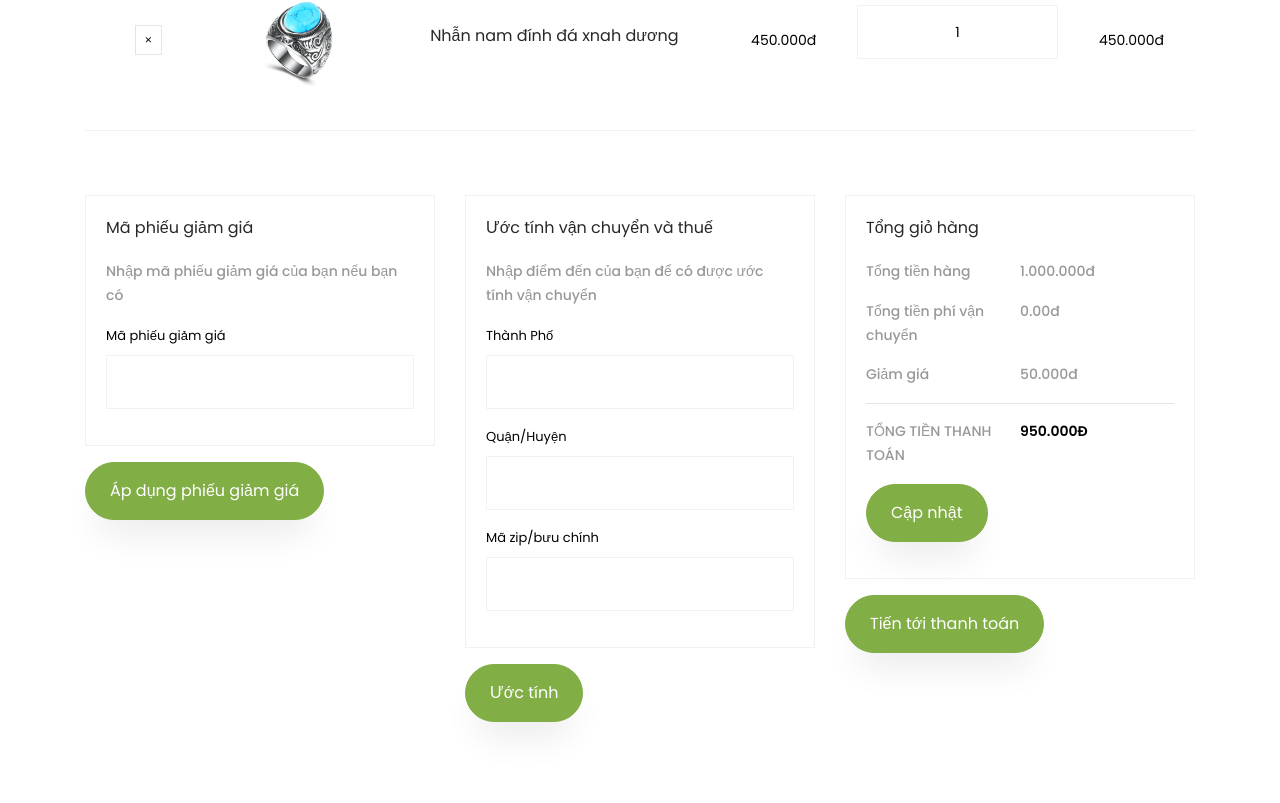
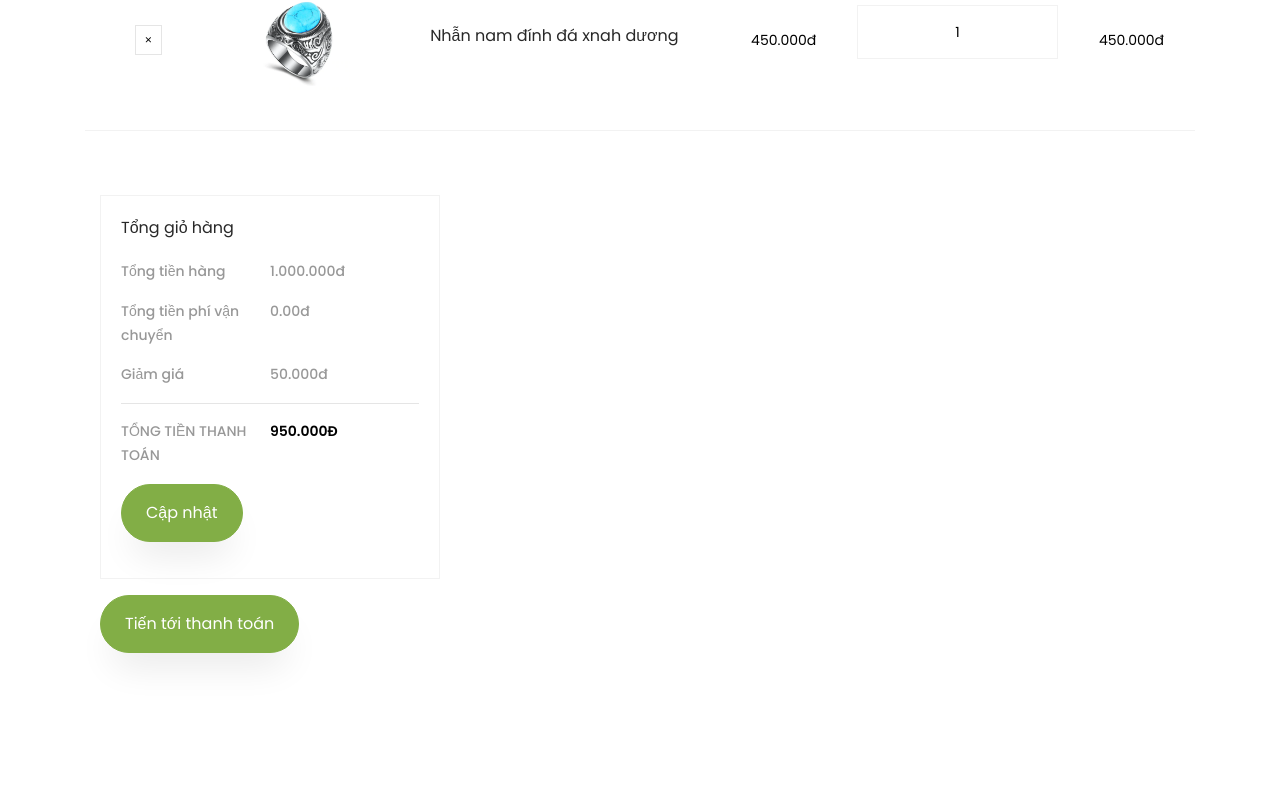
Before and after one commit to holenhatminh/codeUI, a plain HTML site: page laheraUI/cart.html in a window 1280 px wide. Shown: the part 855-1658 px from the top of the page. Drawn offline with nearby package versions, Linux system fonts and the light colour scheme; some packages are replaced by stand-ins of ours; files that its build step writes are made by us from their sources; no server answers.

Commit message:
Update cart.html

```diff
--- a/laheraUI/cart.html
+++ b/laheraUI/cart.html
@@ -206,7 +206,7 @@
 					</div>
 				</div>
 			</div>
-			<div class="row justify-content-end">
+<!-- 			<div class="row justify-content-end">
 				<div class="col-lg-4 mt-5 cart-wrap ftco-animate">
 					<div class="cart-total mb-3">
 						<h3>Mã phiếu giảm giá</h3>
@@ -240,7 +240,7 @@
 						</form>
 					</div>
 					<p><a href="checkout.html" class="btn btn-primary py-3 px-4">Ước tính</a></p>
-				</div>
+				</div> -->
 				<div class="col-lg-4 mt-5 cart-wrap ftco-animate">
 					<div class="cart-total mb-3">
 						<h3>Tổng giỏ hàng</h3>
```
